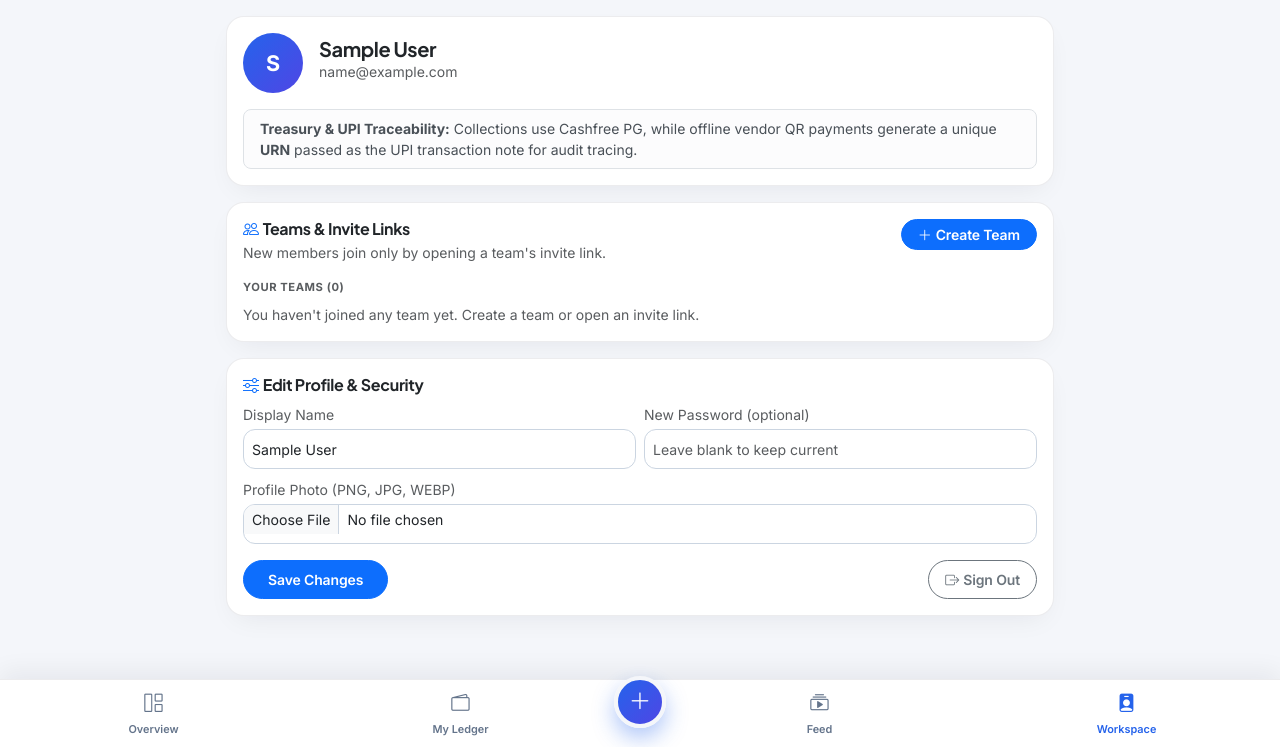
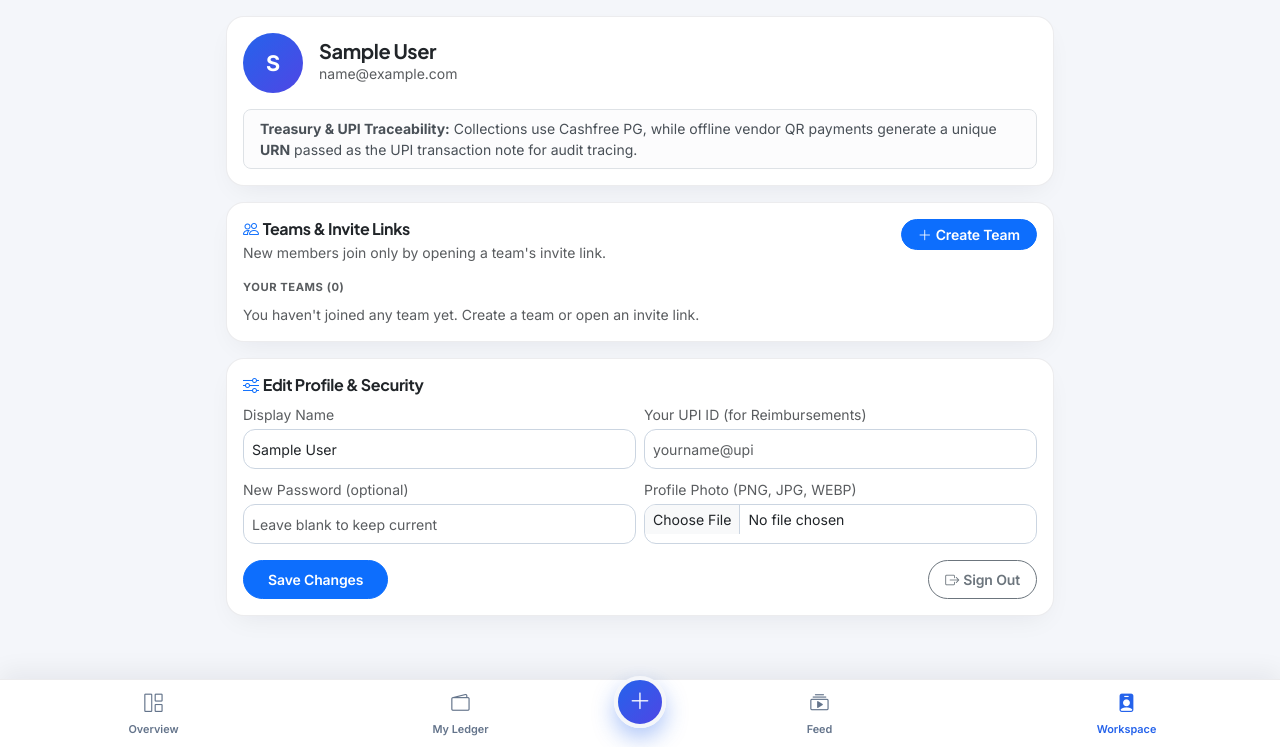
Before and after one commit to Bmk265/Tharvatha-Cheptha, a Flask app: page /profile in a window 1280 px wide. Shown: the part 53-800 px from the top of the page. Run offline with Flask 3, Linux system fonts and the light colour scheme; the visitor is signed in with stand-in values (Sample User, id 1); data that the repository does not hold is empty.

Commit message:
Update profile.html

```diff
--- a/templates/profile.html
+++ b/templates/profile.html
@@ -11,7 +11,10 @@
 
     <div class="flex-grow-1 min-w-0">
       <h5 class="fw-bold mb-0 text-truncate">{{ current_user.name }}</h5>
-      <div class="small text-muted text-truncate mb-2">{{ current_user.email }}</div>
+      <div class="small text-muted text-truncate mb-1">{{ current_user.email }}</div>
+      {% if current_user.upi_id %}
+        <div class="small text-primary fw-semibold text-truncate mb-2">UPI: {{ current_user.upi_id }}</div>
+      {% endif %}
       <div class="d-flex gap-1 flex-wrap">
         {% if is_super_admin %}
           <span class="badge bg-warning text-dark rounded-pill px-2 py-1" style="font-size: 0.65rem;">SUPER ADMIN</span>
@@ -115,7 +118,9 @@
               {{ tm.user.name }}
               <span class="badge {{ 'bg-success' if tm.role == 'cashier' else 'bg-secondary' }} rounded-pill ms-1" style="font-size: 0.62rem;">{{ tm.role|upper }}</span>
             </div>
-            <div class="text-muted text-truncate" style="font-size: 0.72rem;">{{ tm.user.email }}</div>
+            <div class="text-muted text-truncate" style="font-size: 0.72rem;">
+              {{ tm.user.email }}{% if tm.user.upi_id %} • UPI: {{ tm.user.upi_id }}{% endif %}
+            </div>
           </div>
         </div>
 
@@ -144,10 +149,14 @@
       <input type="text" name="name" value="{{ current_user.name }}" class="form-control form-control-sm" required>
     </div>
     <div class="col-12 col-sm-6">
+      <label class="form-label small text-muted mb-1">Your UPI ID (for Reimbursements)</label>
+      <input type="text" name="upi_id" value="{{ current_user.upi_id or '' }}" class="form-control form-control-sm" placeholder="yourname@upi">
+    </div>
+    <div class="col-12 col-sm-6">
       <label class="form-label small text-muted mb-1">New Password (optional)</label>
       <input type="password" name="new_password" class="form-control form-control-sm" placeholder="Leave blank to keep current">
     </div>
-    <div class="col-12">
+    <div class="col-12 col-sm-6">
       <label class="form-label small text-muted mb-1">Profile Photo (PNG, JPG, WEBP)</label>
       <input type="file" name="avatar" accept="image/*" class="form-control form-control-sm">
     </div>
```
